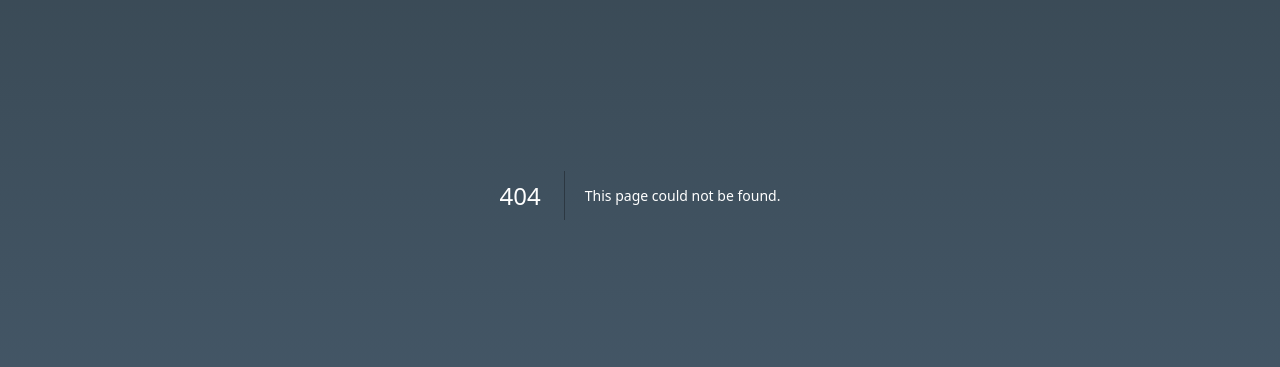
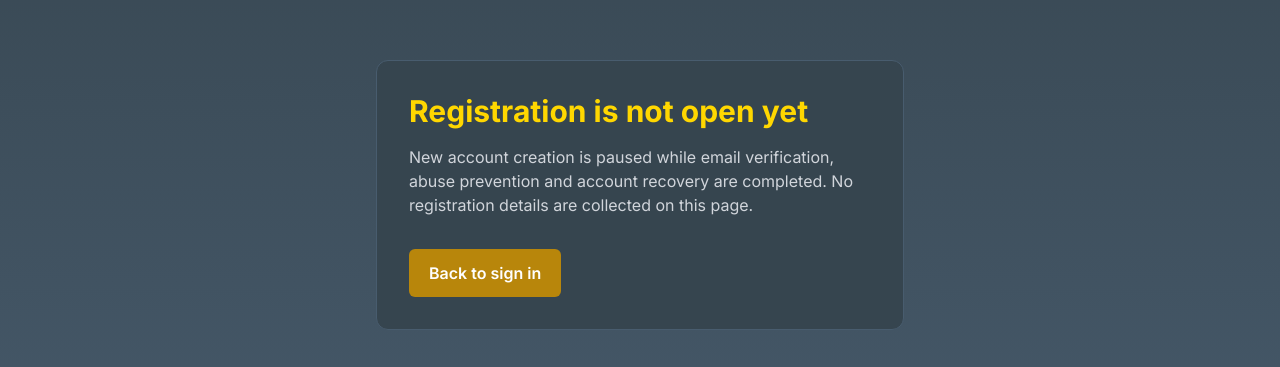
Before and after one commit to Marfenckysbot/limitless-bitcion, a Next.js app: page /auth/signup in a window 1280 px wide. Before the commit this address had no page. Shown: the part 205-572 px from the top of the page. Built offline with nearby package versions, Linux system fonts and the light colour scheme.

Commit message:
ux: add working sign-in and honest account-status pages

```diff
--- /dev/null
+++ b/src/app/auth/signup/page.tsx
@@ -0,0 +1,18 @@
+import Link from 'next/link'
+
+export default function SignUpPage() {
+  return (
+    <main className="mx-auto flex min-h-screen max-w-xl items-center px-6 py-16">
+      <section className="w-full rounded-xl border border-charcoal-light bg-charcoal p-8">
+        <h1 className="text-3xl font-bold text-gold-light">Registration is not open yet</h1>
+        <p className="mt-4 text-gray-300">
+          New account creation is paused while email verification, abuse prevention and account
+          recovery are completed. No registration details are collected on this page.
+        </p>
+        <Link href="/auth/signin" className="mt-8 inline-block rounded-md bg-gold-dark px-5 py-3 font-semibold text-white hover:bg-gold-light hover:text-charcoal">
+          Back to sign in
+        </Link>
+      </section>
+    </main>
+  )
+}
```
